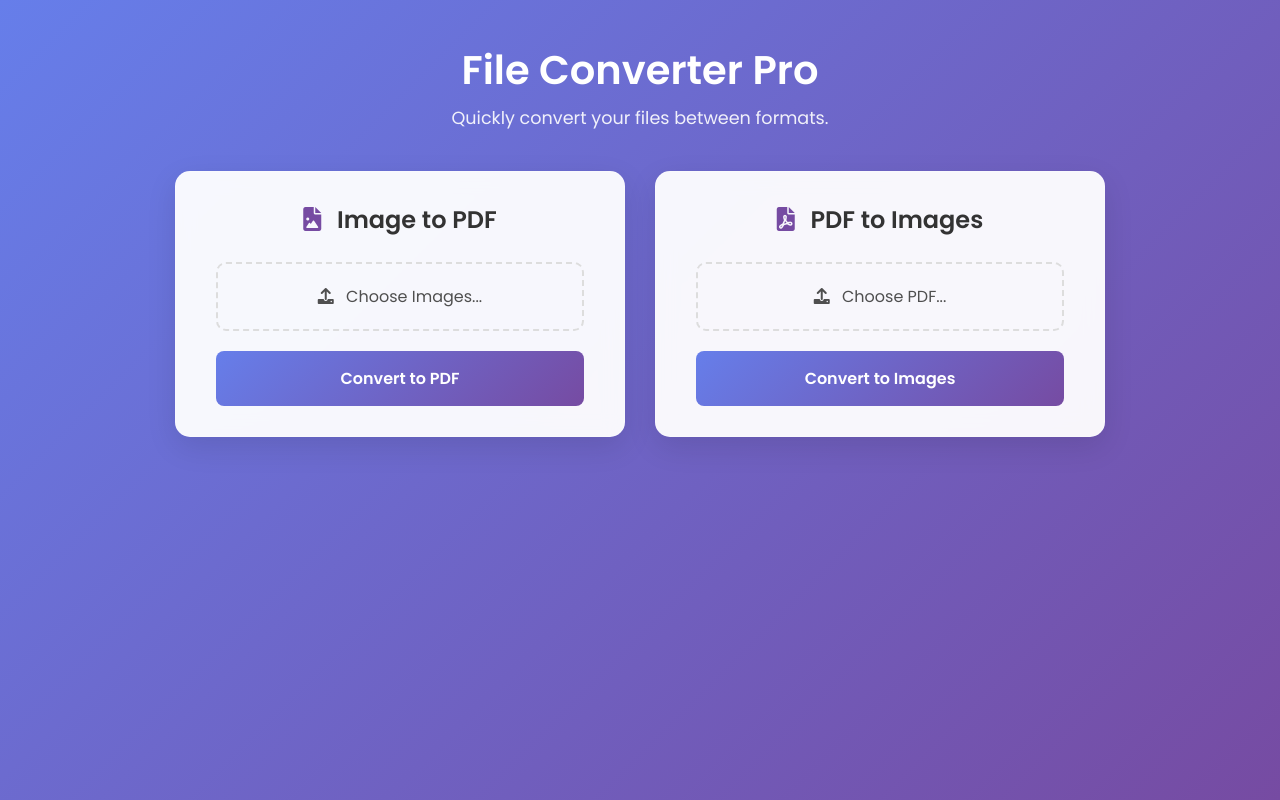
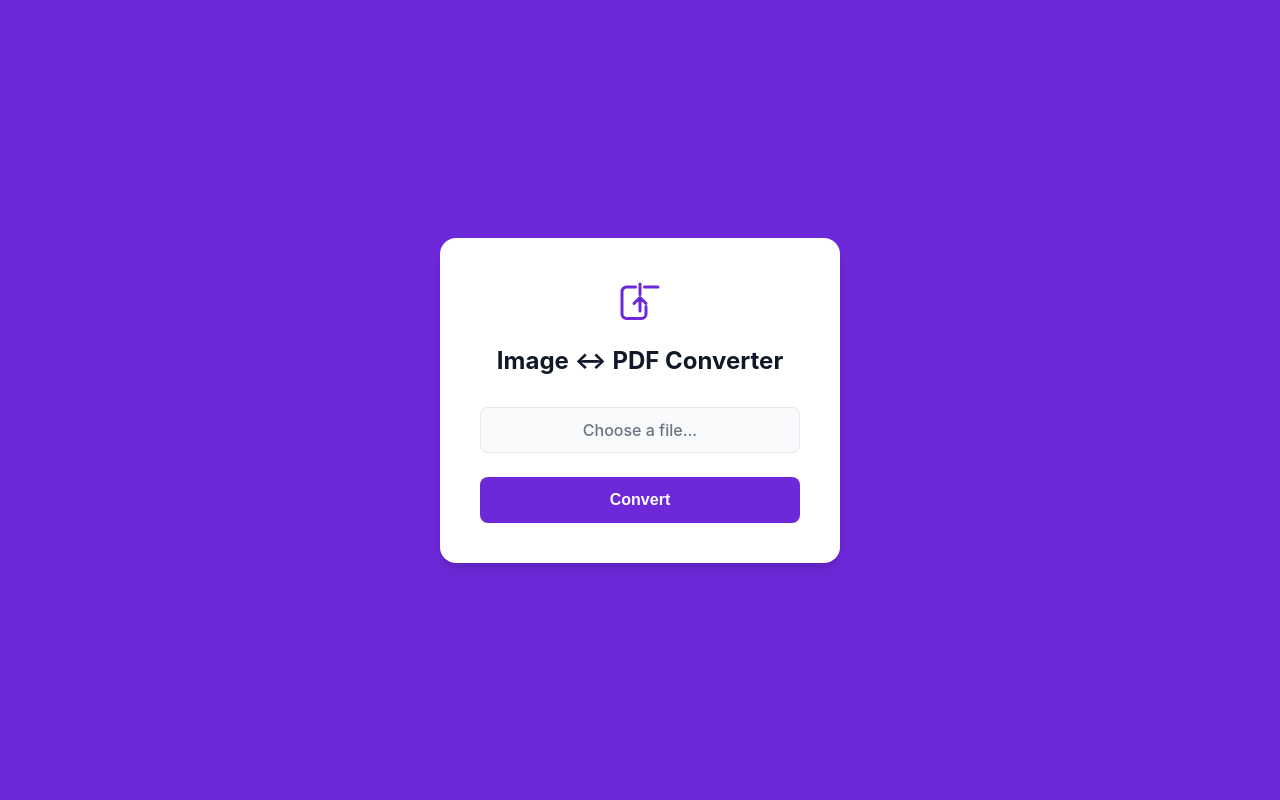
Before and after one commit to Princeofdevs/imgpdf-app, a Flask app: page / in a window 1280 px wide. Run offline with Flask 3, Linux system fonts and the light colour scheme.

Commit message:
version 3

```diff
--- a/app.py
+++ b/app.py
@@ -114,7 +114,15 @@ def pdf_to_image():
 @app.route('/download/<filename>')
 def download_file(filename):
     """Serves files from the converted folder for download."""
-    return send_from_directory(app.config['CONVERTED_FOLDER'], filename, as_attachment=True)
+    new_filename = request.args.get('new_filename')
+    # If a new filename is provided, use it for the download.
+    # Otherwise, the browser will use the original filename.
+    return send_from_directory(
+        app.config['CONVERTED_FOLDER'],
+        filename,
+        as_attachment=True,
+        download_name=new_filename
+    )
 
 if __name__ == '__main__':
     app.run(debug=True)
--- a/static/style.css
+++ b/static/style.css
@@ -1,201 +1,214 @@
-body {
-    font-family: 'Poppins', sans-serif;
-    background: linear-gradient(135deg, #667eea 0%, #764ba2 100%);
-    color: #4f4f4f;
-    margin: 0;
-    padding: 40px 20px;
-    display: flex;
-    flex-direction: column;
-    align-items: center;
-    min-height: 100vh;
+/*
+  Simple, focused stylesheet for the converter app.
+  - Centered card layout
+  - Solid purple background
+  - Clean, modern typography and spacing
+*/
+
+:root {
+    --bg-purple: #6D28D9;
+    --card-white: #FFFFFF;
+    --text-dark: #111827;
+    --text-light: #6B7280;
+    --border-light: #E5E7EB;
+    --radius: 16px;
+    --shadow: 0 10px 15px -3px rgba(0, 0, 0, 0.1), 0 4px 6px -4px rgba(0, 0, 0, 0.1);
+    --accent-green: #22C55E;
+    --accent-green-hover: #16A34A;
+}
+
+* {
     box-sizing: border-box;
 }
 
-header {
-    text-align: center;
-    margin-bottom: 40px;
-    color: #fff;
+html, body {
+    height: 100%;
+    margin: 0;
 }
 
-header h1 {
-    font-size: 2.5rem;
-    margin: 0;
-    font-weight: 600;
+body {
+    display: grid;
+    place-items: center;
+    padding: 1rem;
+    font-family: -apple-system, BlinkMacSystemFont, "Segoe UI", Roboto, Helvetica, Arial, sans-serif;
+    background-color: var(--bg-purple);
+    color: var(--text-dark); /* This variable is defined in the :root above */
+    -webkit-font-smoothing: antialiased;
+    -moz-osx-font-smoothing: grayscale;
 }
 
-header p {
-    font-size: 1.1rem;
-    margin: 5px 0 0;
-    opacity: 0.9;
+.converter-card {
+    width: 100%;
+    max-width: 400px;
+    background-color: var(--card-white); /* This variable is defined in the :root above */
+    border-radius: var(--radius);
+    padding: 2.5rem;
+    box-shadow: var(--shadow);
+    text-align: center;
 }
 
-.container {
-    display: flex;
-    flex-wrap: wrap;
-    justify-content: center;
-    gap: 30px;
-    max-width: 1200px;
-    width: 100%;
+.converter-icon {
+    width: 48px;
+    height: 48px;
+    color: var(--bg-purple);
+    margin-bottom: 1rem;
 }
 
-.card {
-    background: rgba(255, 255, 255, 0.95);
-    padding: 30px 40px;
-    border-radius: 15px;
-    box-shadow: 0 10px 30px rgba(0, 0, 0, 0.1);
-    width: 100%;
-    max-width: 450px;
-    box-sizing: border-box;
-    backdrop-filter: blur(10px);
-    border: 1px solid rgba(255, 255, 255, 0.2);
-    transition: transform 0.3s ease, box-shadow 0.3s ease;
+.converter-card h1 {
+    font-size: 1.5rem;
+    font-weight: 700;
+    margin: 0 0 2rem 0;
 }
 
-.card:hover {
-    transform: translateY(-5px);
-    box-shadow: 0 15px 35px rgba(0, 0, 0, 0.15);
-}
-
-.card h2 {
-    text-align: center;
-    color: #333;
-    font-weight: 600;
-    margin-top: 0;
-    margin-bottom: 25px;
-}
-
-.card h2 .fas {
-    margin-right: 10px;
-    color: #764ba2;
-}
-
-form {
+.converter-form {
     display: flex;
     flex-direction: column;
-    gap: 20px;
+    gap: 1.5rem;
 }
 
 .file-input-wrapper {
     position: relative;
-    width: 100%;
-}
-
-.file-input {
-    width: 0.1px;
-    height: 0.1px;
-    opacity: 0;
-    overflow: hidden;
-    position: absolute;
-    z-index: -1;
 }
 
 .file-input-label {
     display: block;
-    padding: 20px;
-    border: 2px dashed #ddd;
-    border-radius: 10px;
-    text-align: center;
+    padding: 0.75rem 1rem;
+    border: 1px solid var(--border-light);
+    border-radius: 8px;
+    background-color: #F9FAFB;
     cursor: pointer;
-    transition: border-color 0.3s, background-color 0.3s;
-}
-
-.file-input-label span {
+    font-weight: 500;
+    color: var(--text-light);
     white-space: nowrap;
     overflow: hidden;
     text-overflow: ellipsis;
 }
+
 .file-input-label:hover {
-    border-color: #764ba2;
-    background-color: #f9f6ff;
+    border-color: var(--bg-purple);
 }
 
-.file-input-label .fas {
-    margin-right: 8px;
+input[type="file"] {
+    position: absolute;
+    width: 1px;
+    height: 1px;
+    padding: 0;
+    margin: -1px;
+    overflow: hidden;
+    clip: rect(0, 0, 0, 0);
+    border: 0;
 }
 
 .btn {
-    padding: 15px 20px;
-    background: linear-gradient(135deg, #667eea 0%, #764ba2 100%);
-    color: white;
+    padding: 0.875rem 1rem;
     border: none;
     border-radius: 8px;
+    background-color: var(--bg-purple); /* This variable is defined in the :root above */
+    color: var(--card-white);
+    font-size: 1rem;
+    font-weight: 600;
     cursor: pointer;
-    font-size: 16px;
-    font-weight: 600;
-    font-family: 'Poppins', sans-serif;
-    transition: transform 0.2s, box-shadow 0.2s;
+    display: inline-flex;
+    align-items: center;
+    justify-content: center;
 }
 
-.btn:hover {
-    transform: translateY(-2px);
-    box-shadow: 0 4px 15px rgba(0, 0, 0, 0.2);
+.btn:disabled {
+    opacity: 0.7;
+    cursor: not-allowed;
 }
 
-.flash-messages {
-    background-color: #ff4757;
-    color: white;
-    padding: 15px;
-    border-radius: 8px;
-    margin-bottom: 20px;
-    text-align: center;
-    width: 100%;
-    max-width: 930px;
-    box-sizing: border-box;
+#convert-btn {
+    gap: 0.5rem;
 }
 
-.download-section {
-    margin-top: 20px;
-    padding: 15px;
-    background-color: #f0fff5;
-    border: 1px solid #a8e6cf;
-    border-radius: 8px;
-    text-align: center;
+.loader {
+    width: 18px;
+    height: 18px;
+    border-radius: 50%;
+    border: 2px solid rgba(255, 255, 255, 0.4);
+    border-top-color: var(--card-white);
+    animation: spin 1s linear infinite;
 }
 
-.download-link {
-    display: inline-block;
-    margin-top: 10px;
-    padding: 12px 20px;
-    background-color: #2ecc71;
-    color: white;
+@keyframes spin {
+    to { transform: rotate(360deg); }
+}
+
+.hidden {
+    display: none;
+}
+
+.alert {
+    padding: 1rem;
+    border-radius: 8px;
+    margin-top: 1.5rem;
+    font-weight: 500;
+    text-align: left;
+}
+
+.alert-danger {
+    background-color: #FEF2F2;
+    color: #991B1B;
+}
+
+.alert-success {
+    background-color: #F0FDF4;
+    color: #14532D;
+}
+
+.alert-success a {
+    display: block;
+    margin-top: 0.5rem;
+    color: var(--bg-purple); /* This variable is defined in the :root above */
     text-decoration: none;
-    border-radius: 8px;
-    transition: background-color 0.3s, transform 0.2s;
     font-weight: 600;
 }
 
-.download-link:hover {
-    background-color: #27ae60;
-    transform: translateY(-2px);
+.alert-success a:hover {
+    text-decoration: underline;
 }
 
-.image-preview-container {
-    display: flex;
-    gap: 10px;
-    overflow-x: auto;
-    padding: 10px 0;
-    /* For better scrollbar styling on webkit browsers */
-    scrollbar-width: thin;
-    scrollbar-color: #ccc #f1f1f1;
+.download-title {
+    font-weight: 600;
+    margin-bottom: 1rem;
 }
 
-.image-preview-container::-webkit-scrollbar {
-    height: 8px;
+.rename-wrapper {
+    display: flex;
+    gap: 0.75rem;
+    align-items: center;
+    margin-bottom: 0.75rem;
 }
 
-.image-preview-container::-webkit-scrollbar-thumb {
-    background: #ccc;
-    border-radius: 4px;
+.rename-input {
+    flex-grow: 1;
+    padding: 0.6rem 0.75rem;
+    border-radius: 8px;
+    border: 1px solid var(--border-light);
+    font-size: 0.9rem;
+    background-color: #F9FAFB;
+    color: var(--text-dark);
+    min-width: 0; /* Fix for flexbox shrinking */
+    transition: border-color 0.2s, box-shadow 0.2s;
 }
 
-.preview-item {
-    flex-shrink: 0;
+.rename-input:focus {
+    outline: none;
+    border-color: var(--bg-purple);
+    box-shadow: 0 0 0 2px rgba(109, 40, 217, 0.2);
 }
 
-.preview-image {
-    height: 100px;
-    width: auto;
-    border-radius: 8px;
-    object-fit: cover;
-    border: 1px solid #ddd;
+.rename-wrapper .btn {
+    flex-shrink: 0; /* Prevent button from shrinking */
+    padding: 0.6rem 1rem;
+    background-color: var(--accent-green);
 }
+
+.rename-wrapper .btn:hover {
+    background-color: var(--accent-green-hover);
+}
+
+.alert-success ul {
+    list-style-position: inside;
+}
--- /dev/null
+++ b/templates/base.html
@@ -0,0 +1,12 @@
+<!doctype html>
+<html lang="en">
+<head>
+    <meta charset="utf-8">
+    <meta name="viewport" content="width=device-width, initial-scale=1">
+    <title>ImgPDFApp</title>
+    <link rel="stylesheet" href="{{ url_for('static', filename='style.css') }}">
+</head>
+<body>
+    {% block content %}{% endblock %}
+</body>
+</html>
--- a/templates/index.html
+++ b/templates/index.html
@@ -1,92 +1,116 @@
-<!DOCTYPE html>
-<html lang="en">
-<head>
-    <meta charset="UTF-8">
-    <meta name="viewport" content="width=device-width, initial-scale=1.0">
-    <title>File Converter Pro</title>
-    <link rel="preconnect" href="https://fonts.googleapis.com">
-    <link rel="preconnect" href="https://fonts.gstatic.com" crossorigin>
-    <link href="https://fonts.googleapis.com/css2?family=Poppins:wght@400;600&display=swap" rel="stylesheet">
-    <link rel="stylesheet" href="https://cdnjs.cloudflare.com/ajax/libs/font-awesome/6.0.0-beta3/css/all.min.css">
-    <link rel="stylesheet" href="{{ url_for('static', filename='style.css') }}">
-</head>
-<body>
-    <header>
-        <h1>File Converter Pro</h1>
-        <p>Quickly convert your files between formats.</p>
-    </header>
-    <main class="container">
-        <!-- Flash messages -->
-        {% with messages = get_flashed_messages() %}
+{% extends "base.html" %}
+
+{% block content %}
+<div class="converter-card">
+    <svg class="converter-icon" xmlns="http://www.w3.org/2000/svg" fill="none" viewBox="0 0 24 24" stroke-width="1.5" stroke="currentColor">
+        <path stroke-linecap="round" stroke-linejoin="round" d="M12 16.5V9.75m0 0l3 3m-3-3l-3 3M15 14.25V18a2.25 2.25 0 01-2.25 2.25H5.25A2.25 2.25 0 013 18V6.75A2.25 2.25 0 015.25 4.5h4.5m4.5 0H21v0M12 3v5.25" />
+    </svg>
+    <h1>Image &harr; PDF Converter</h1>
+
+    <form method="post" enctype="multipart/form-data" class="converter-form" id="converter-form">
+        <div class="file-input-wrapper">
+            <input type="file" id="file_upload" name="files" class="file-input" accept=".jpg, .jpeg, .png, .pdf" multiple required>
+            <label for="file_upload" class="file-input-label" id="file-label">Choose a file...</label>
+        </div>
+        <button type="submit" class="btn" id="convert-btn">
+            <span class="button-text">Convert</span>
+            <span class="loader hidden"></span>
+        </button>
+    </form>
+
+    {% with messages = get_flashed_messages(with_categories=true) %}
         {% if messages %}
-                <div class="flash-messages">
-                    {% for message in messages %}
-                        <p class="flash">{{ message }}</p>
+            {% for category, message in messages %}
+                <div class="alert alert-danger" role="alert">{{ message }}</div>
             {% endfor %}
-                </div>
         {% endif %}
     {% endwith %}
 
-        <!-- Image to PDF Converter -->
-        <div class="card">
-            <h2><i class="fas fa-file-image"></i> Image to PDF</h2>
-            <form action="{{ url_for('image_to_pdf') }}" method="post" enctype="multipart/form-data">
-                <div class="file-input-wrapper">
-                    <input type="file" id="images" name="images" class="file-input" accept=".jpg, .jpeg, .png" multiple required>
-                    <label for="images" class="file-input-label">
-                        <i class="fas fa-upload"></i> Choose Images...
-                    </label>
+    {% if pdf_download_link %}
+        <div class="alert alert-success">
+            <p class="download-title">Conversion Successful!</p>
+            <div class="rename-wrapper">
+                <input type="text" class="rename-input" value="{{ pdf_download_link.rsplit('.', 1)[0] }}" data-extension=".{{ pdf_download_link.rsplit('.', 1)[1] }}" data-original-filename="{{ pdf_download_link }}">
+                <a href="#" class="btn download-btn">
+                    <span class="button-text">Download</span>
+                </a>
             </div>
-                <button type="submit" class="btn">Convert to PDF</button>
-            </form>
-            {% if pdf_download_link %}
-                <div class="download-section">
-                    <h3>Conversion Successful!</h3>
-                    <a href="{{ url_for('download_file', filename=pdf_download_link) }}" class="download-link">Download PDF</a>
+        </div>
+    {% endif %}
+
+    {% if image_download_links %}
+        <div class="alert alert-success">
+            <p class="download-title">Your images are ready!</p>
+            {% for link in image_download_links %}
+                <div class="rename-wrapper">
+                    <input type="text" class="rename-input" value="{{ link.rsplit('.', 1)[0] }}" data-extension=".{{ link.rsplit('.', 1)[1] }}" data-original-filename="{{ link }}">
+                    <a href="#" class="btn download-btn">
+                        <span class="button-text">Download</span>
+                    </a>
+                </div>
+            {% endfor %}
         </div>
     {% endif %}
 </div>
 
-        <!-- PDF to Image Converter -->
-        <div class="card">
-            <h2><i class="fas fa-file-pdf"></i> PDF to Images</h2>
-            <form action="{{ url_for('pdf_to_image') }}" method="post" enctype="multipart/form-data">
-                <div class="file-input-wrapper">
-                    <input type="file" id="pdf" name="pdf" class="file-input" accept=".pdf" required>
-                    <label for="pdf" class="file-input-label">
-                        <i class="fas fa-upload"></i> Choose PDF...
-                    </label>
-                </div>
-                <button type="submit" class="btn">Convert to Images</button>
-            </form>
-            {% if image_download_links %}
-                <div class="download-section">
-                    <h3>Conversion Successful!</h3>
-                    {% for link in image_download_links %}
-                        <a href="{{ url_for('download_file', filename=link) }}" class="download-link">Download {{ link }}</a><br>
-                    {% endfor %}
-                </div>
-            {% endif %}
-        </div>
-    </main>
+<script>
+    document.addEventListener('DOMContentLoaded', function() {
+        const form = document.getElementById('converter-form');
+        const fileInput = document.getElementById('file_upload');
+        const fileLabel = document.getElementById('file-label');
+        const defaultLabelText = 'Choose a file...';
 
-    <script>
-        document.querySelectorAll('.file-input').forEach(inputElement => {
-            inputElement.addEventListener('change', function(event) {
-                const label = this.nextElementSibling;
-                const defaultLabelText = `<i class="fas fa-upload"></i> Choose ${this.multiple ? 'Images' : 'PDF'}...`;
+        fileInput.addEventListener('change', function() {
+            if (this.files.length > 0) {
+                const firstFile = this.files[0];
+                const isPdf = firstFile.type === 'application/pdf';
 
-                if (this.files && this.files.length > 0) {
+                if (isPdf) {
+                    form.action = "{{ url_for('pdf_to_image') }}";
+                    fileInput.name = 'pdf';
+                    fileInput.multiple = false;
+                    fileLabel.textContent = firstFile.name;
+                } else {
+                    form.action = "{{ url_for('image_to_pdf') }}";
+                    fileInput.name = 'images'; // This should match the name in `request.files.getlist('images')`
+                    fileInput.multiple = true;
                     if (this.files.length > 1) {
-                        label.innerHTML = `<i class="fas fa-copy"></i> ${this.files.length} files selected`;
+                        fileLabel.textContent = `${this.files.length} images selected`;
                     } else {
-                        label.textContent = this.files[0].name;
+                        fileLabel.textContent = firstFile.name;
+                    }
                 }
             } else {
-                    label.innerHTML = defaultLabelText;
+                fileLabel.textContent = defaultLabelText;
             }
+        });
+
+        form.addEventListener('submit', function() {
+            const button = document.getElementById('convert-btn');
+            if (button) {
+                button.querySelector('.button-text').classList.add('hidden');
+                button.querySelector('.loader').classList.remove('hidden');
+                button.disabled = true;
+            }
+        });
+
+        document.querySelectorAll('.download-btn').forEach(button => {
+            button.addEventListener('click', function(e) {
+                e.preventDefault();
+                const wrapper = this.closest('.rename-wrapper');
+                const input = wrapper.querySelector('.rename-input');
+                const originalFilename = input.dataset.originalFilename;
+                const extension = input.dataset.extension;
+                const newName = input.value.trim() + extension;
+                const downloadUrl = `{{ url_for('download_file', filename='placeholder') }}`.replace('placeholder', originalFilename) + `?new_filename=${encodeURIComponent(newName)}`;
+
+                // Start the download
+                window.location.href = downloadUrl;
+
+                // After a short delay, redirect to the home page to reset the UI
+                setTimeout(() => { window.location.href = "{{ url_for('index') }}"; }, 500);
+            });
         });
     });
 </script>
-</body>
-</html>
+{% endblock %}
```
Also changed, not shown: 1 other file. Lines whose indentation alone changed are shown as unchanged.
